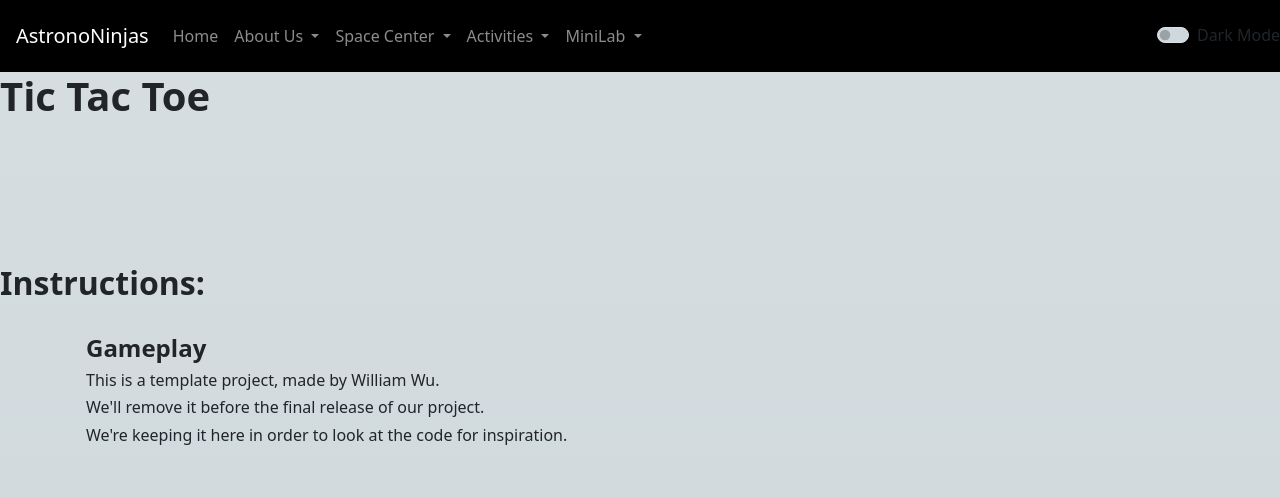
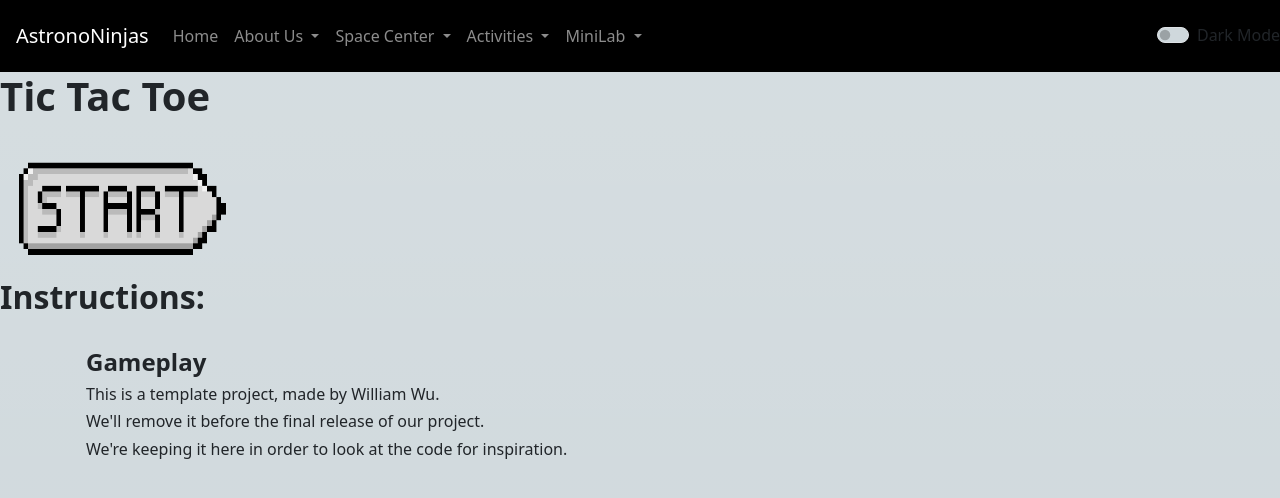
Before and after one commit to cwang999/n22p5-coders, a Flask app: page /how-to-play/tictactoe/ in a window 1280 px wide. Shown: the top 498 px of the page. Run offline with Flask 2, Linux system fonts and the light colour scheme; style sheets or scripts are compiled from the project's sources; some libraries are stand-ins or nearby versions.

Commit message:
got start button for tictactoe page to show

```diff
--- a/templates/how-to-play/tictactoeHTP.html
+++ b/templates/how-to-play/tictactoeHTP.html
@@ -17,7 +17,9 @@ This HTML is setup as as a Jinja2 layout, coders use layouts for:
 <!- Try building a new body here ->
 <h1><strong>Tic Tac Toe</strong></h1>
 
-<a href="/tictactoe/"> <embed type="image/jpg" src="http://pixelartmaker-data-78746291193.nyc3.digitaloceanspaces.com/image/ec7f4a1c7d1e7e5.png" width="255" height="130"></a>
+<a href={{ url_for('tictactoe') }}>
+    <img  alt="start button" src="/static/img/start.png" width=240" height="150">
+</a>
 
 <h2><strong>Instructions:</strong></h2>
 
```
Also changed, not shown: static/img/start.png (added).
